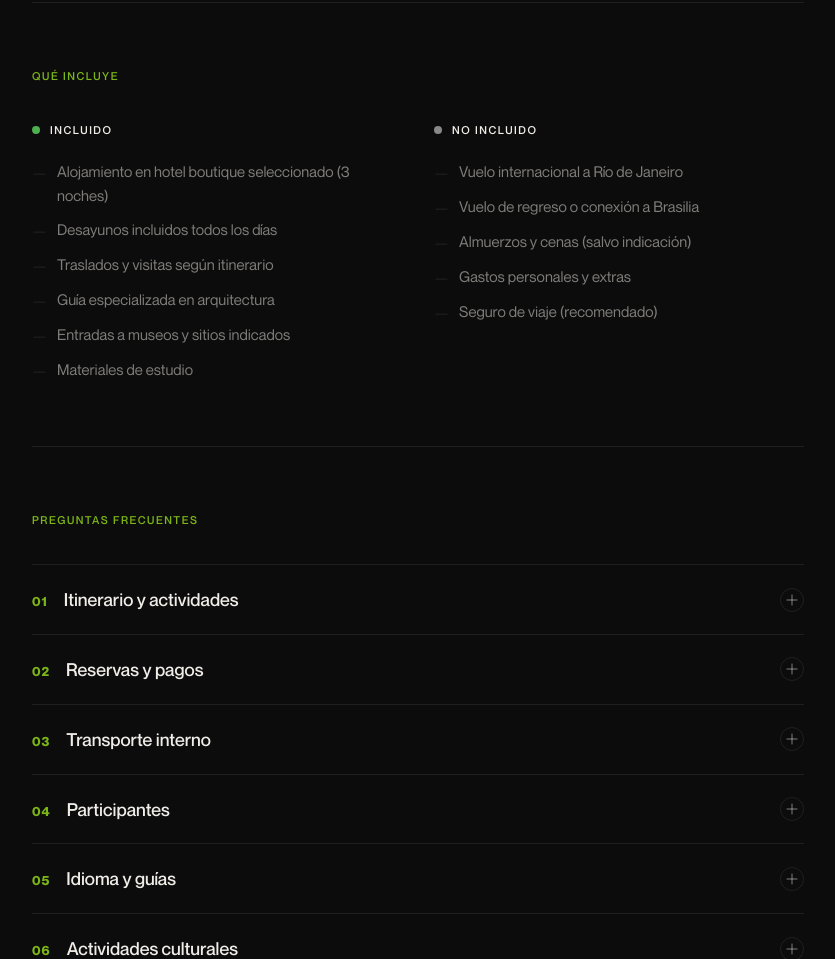
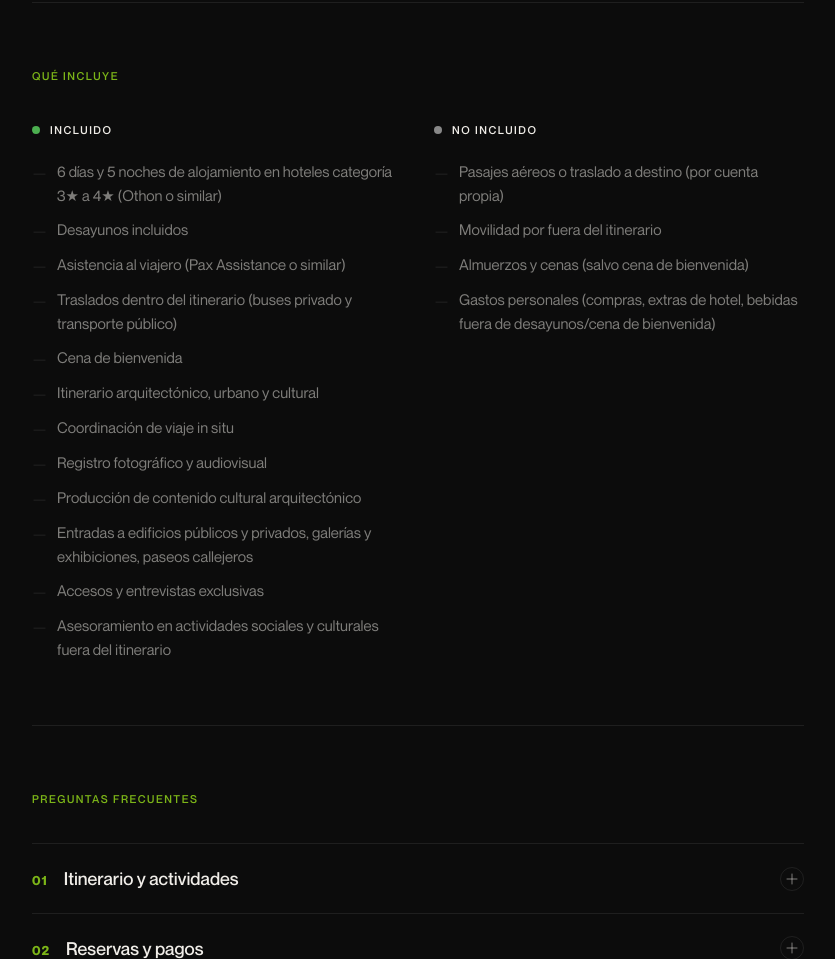
Before and after one commit to PedroSantoro/bauhasaurus, a website built with Vite: page viajes/brasil-rio.html in a window 1280 px wide. Shown: the part 2287-3246 px from the top of the page, without its empty margins (222-1057 px from the left). Built offline with nearby package versions, Linux system fonts and the light colour scheme.

Commit message:
itinerarios actualizados

```diff
--- a/viajes/brasil-rio.html
+++ b/viajes/brasil-rio.html
@@ -224,12 +224,18 @@
               <span class="t-label">Incluido</span>
             </div>
             <ul class="included-list">
-              <li class="included-item">Alojamiento en hotel boutique seleccionado (3 noches)</li>
-              <li class="included-item">Desayunos incluidos todos los días</li>
-              <li class="included-item">Traslados y visitas según itinerario</li>
-              <li class="included-item">Guía especializada en arquitectura</li>
-              <li class="included-item">Entradas a museos y sitios indicados</li>
-              <li class="included-item">Materiales de estudio</li>
+              <li class="included-item">6 días y 5 noches de alojamiento en hoteles categoría 3★ a 4★ (Othon o similar)</li>
+              <li class="included-item">Desayunos incluidos</li>
+              <li class="included-item">Asistencia al viajero (Pax Assistance o similar)</li>
+              <li class="included-item">Traslados dentro del itinerario (buses privado y transporte público)</li>
+              <li class="included-item">Cena de bienvenida</li>
+              <li class="included-item">Itinerario arquitectónico, urbano y cultural</li>
+              <li class="included-item">Coordinación de viaje in situ</li>
+              <li class="included-item">Registro fotográfico y audiovisual</li>
+              <li class="included-item">Producción de contenido cultural arquitectónico</li>
+              <li class="included-item">Entradas a edificios públicos y privados, galerías y exhibiciones, paseos callejeros</li>
+              <li class="included-item">Accesos y entrevistas exclusivas</li>
+              <li class="included-item">Asesoramiento en actividades sociales y culturales fuera del itinerario</li>
             </ul>
           </div>
           <div>
@@ -238,11 +244,10 @@
               <span class="t-label">No incluido</span>
             </div>
             <ul class="included-list">
-              <li class="included-item">Vuelo internacional a Río de Janeiro</li>
-              <li class="included-item">Vuelo de regreso o conexión a Brasilia</li>
-              <li class="included-item">Almuerzos y cenas (salvo indicación)</li>
-              <li class="included-item">Gastos personales y extras</li>
-              <li class="included-item">Seguro de viaje (recomendado)</li>
+              <li class="included-item">Pasajes aéreos o traslado a destino (por cuenta propia)</li>
+              <li class="included-item">Movilidad por fuera del itinerario</li>
+              <li class="included-item">Almuerzos y cenas (salvo cena de bienvenida)</li>
+              <li class="included-item">Gastos personales (compras, extras de hotel, bebidas fuera de desayunos/cena de bienvenida)</li>
             </ul>
           </div>
         </div>
```
Also changed, not shown: viajes/brasil-brasilia.html (+15 -10 lines), viajes/brasil-saopaulo.html (+15 -10 lines).
